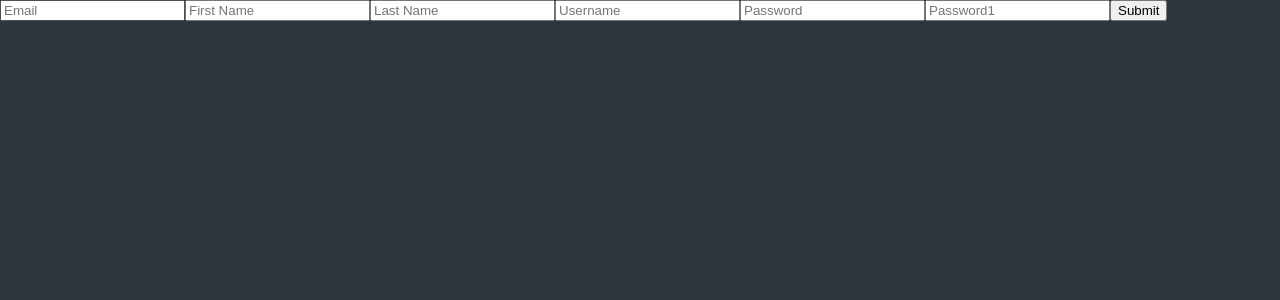
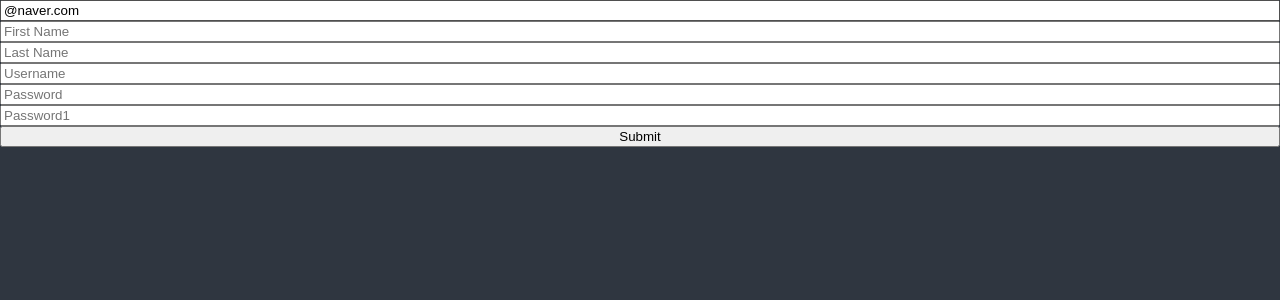
Before and after one commit to minhanPark/recoil-todo, a React (Create React App) app: page / in a window 1280 px wide. Shown: the top 300 px of the page. Built offline with nearby package versions, Linux system fonts and the light colour scheme.

Commit message:
react-hook-form test

```diff
--- a/src/TodoLists.tsx
+++ b/src/TodoLists.tsx
@@ -1,19 +1,96 @@
 import React, { useState } from "react";
 import { useForm } from "react-hook-form";
 
+interface IForm {
+  email: string;
+  firstName: string;
+  lastName: string;
+  username: string;
+  password: string;
+  password1: string;
+  extraError?: string;
+}
+
 const TodoLists = () => {
-  const { register } = useForm();
-
+  const {
+    register,
+    handleSubmit,
+    formState: { errors },
+    setError,
+  } = useForm<IForm>({
+    defaultValues: {
+      email: "@naver.com",
+    },
+  });
+  const onValid = (data: IForm) => {
+    if (data.password !== data.password1) {
+      setError(
+        "password1",
+        { message: "Password are not the same" },
+        { shouldFocus: true }
+      );
+    }
+    // setError("extraError", { message: "Server offline." });
+  };
   return (
     <div>
-      <form>
-        <input {...register("email")} placeholder="Email" />
-        <input {...register("firstName")} placeholder="First Name" />
-        <input {...register("lastName")} placeholder="Last Name" />
-        <input {...register("username")} placeholder="Username" />
-        <input {...register("password")} placeholder="Password" />
-        <input {...register("password1")} placeholder="Password1" />
+      <form
+        style={{
+          display: "flex",
+          flexDirection: "column",
+        }}
+        onSubmit={handleSubmit(onValid)}
+      >
+        <input
+          {...register("email", {
+            required: "Email is Required",
+            pattern: {
+              value: /^[A-Za-z0-9._%+-]+@naver.com$/,
+              message: "Only naver.com emails allowed",
+            },
+          })}
+          placeholder="Email"
+        />
+        <span>{errors?.email?.message}</span>
+        <input
+          {...register("firstName", {
+            required: "Write here",
+            validate: {
+              noR: (value) => (value.includes("Running") ? "No Running" : true),
+              noW: (value) => (value.includes("Water") ? "No Water" : true),
+            },
+          })}
+          placeholder="First Name"
+        />
+        <span>{errors?.firstName?.message}</span>
+        <input
+          {...register("lastName", { required: "Write here" })}
+          placeholder="Last Name"
+        />
+        <span>{errors?.lastName?.message}</span>
+        <input
+          {...register("username", { required: "Write here", minLength: 10 })}
+          placeholder="Username"
+        />
+        <span>{errors?.username?.message}</span>
+        <input
+          {...register("password", { required: "Write here", minLength: 5 })}
+          placeholder="Password"
+        />
+        <span>{errors?.password?.message}</span>
+        <input
+          {...register("password1", {
+            required: "Password1 is required",
+            minLength: {
+              value: 5,
+              message: "too Short",
+            },
+          })}
+          placeholder="Password1"
+        />
+        <span>{errors?.password1?.message}</span>
         <button>Submit</button>
+        <span>{errors?.extraError?.message}</span>
       </form>
     </div>
   );
```
